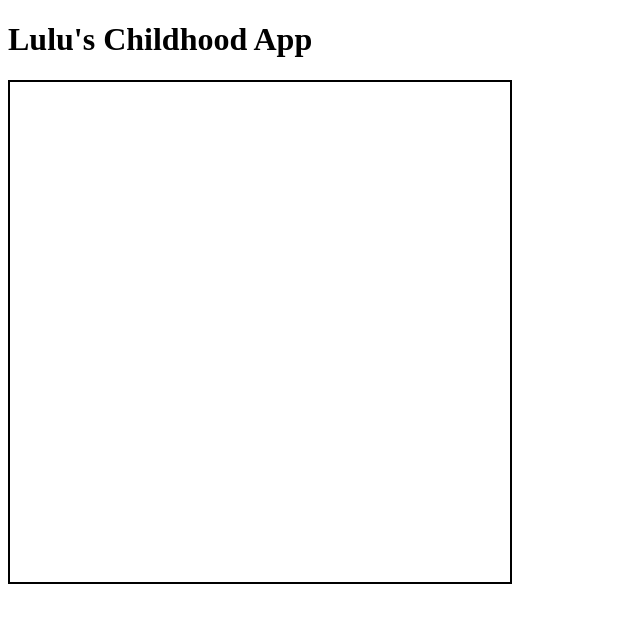
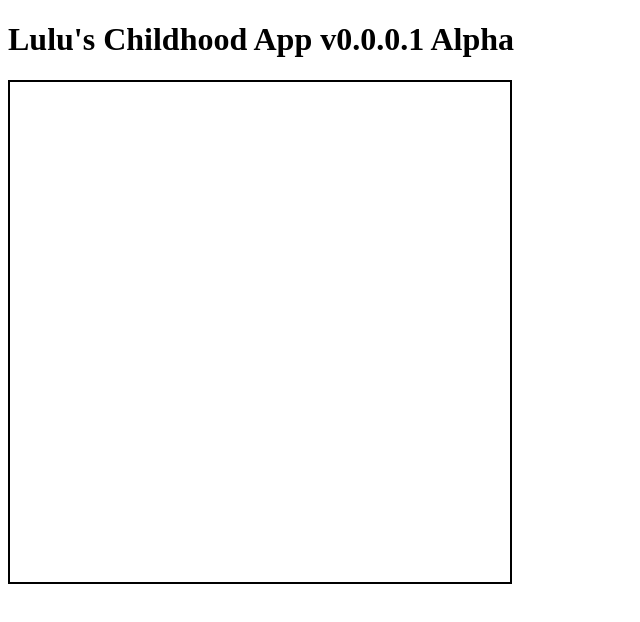
Before and after one commit to metasimian/HWhtml5phonegap, a plain HTML site: page TestApp101/www/index.html in a window 1280 px wide. Shown: the whole page, without its empty margins (0-640 px from the left). Drawn offline with nearby package versions, Linux system fonts and the light colour scheme.

Commit message:
LCA v.0.0.0.1

```diff
--- a/TestApp101/www/index.html
+++ b/TestApp101/www/index.html
@@ -148,7 +148,7 @@
 </head>
 
 <body>
-   <h1>Lulu's Childhood App</h1>
+   <h1>Lulu's Childhood App v0.0.0.1 Alpha</h1>
 
    <div id="canvasDiv">
       <!-- It's bad practice (to me) to put your CSS here.  I'd recommend the use of a CSS file! -->
```
